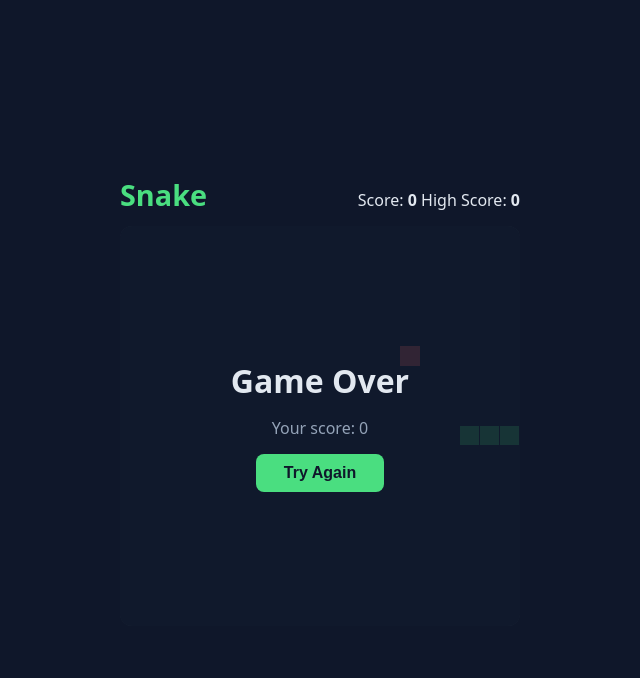
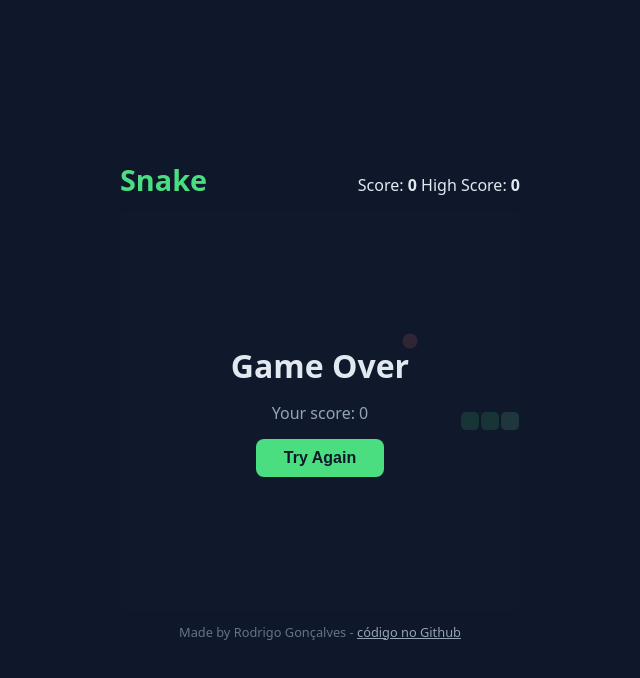
Before and after one commit to rodrigosogoncalves/snake, a plain HTML site: page index.html in a window 1280 px wide. Both pictures are taken after a click on the button "Start". Shown: the whole page, without its empty margins (320-960 px from the left). Drawn offline with Linux system fonts and the light colour scheme.

Commit message:
Polish styling

```diff
--- a/game.js
+++ b/game.js
@@ -59,11 +59,19 @@ function step() {
 function draw() {
     ctx.clearRect(0, 0, canvas.width, canvas.height);
 
+    // comida redonda
     ctx.fillStyle = "#f87171"
-    ctx.fillRect(food.x * CELL, food.y * CELL, CELL, CELL);
+    ctx.beginPath();
+    ctx.arc((food.x + 0.5) * CELL, (food.y + 0.5) * CELL, CELL * 0.38, 0, 2 * Math.PI);
+    ctx.fill()
 
-    ctx.fillStyle = "#4ade80"
-    snake.forEach(s => ctx.fillRect(s.x * CELL, s.y * CELL, CELL - 1 , CELL - 1));
+    // cobra redonda e cabeça mais clara
+    snake.forEach((s, i) => {
+        ctx.fillStyle = i === 0 ? "#86efac" : "#4ade80";
+        ctx.beginPath();
+        ctx.roundRect(s.x * CELL + 1, s.y * CELL + 1, CELL - 2, CELL - 2, 5);
+        ctx.fill()
+    });
 }
 
 function placeFood() {
--- a/index.html
+++ b/index.html
@@ -23,6 +23,8 @@
             <button id="start">Start</button>
         </div>
     </div>
+    <footer>
+        <p>Made by Rodrigo Gonçalves - <a href="https://github.com/rodrigosogoncalves">código no Github</a></p>
   </main>
   <script src="game.js"></script>
 </body>
--- a/style.css
+++ b/style.css
@@ -61,3 +61,12 @@ header {
 
 h1 { font-size: 1.8rem; color: #4ade80; }
 .scores { display: flex; gap: 16px; font-size: 0.95rem; }
+
+footer {
+    margin-top: 12px;
+    text-align: center;
+    font-size: 0.8rem;
+    color: #64748b;
+}
+
+footer a { color: #94a3b8; text-decoration: underline; }
```
Also changed, not shown: gameShowcase1.gif (added).
